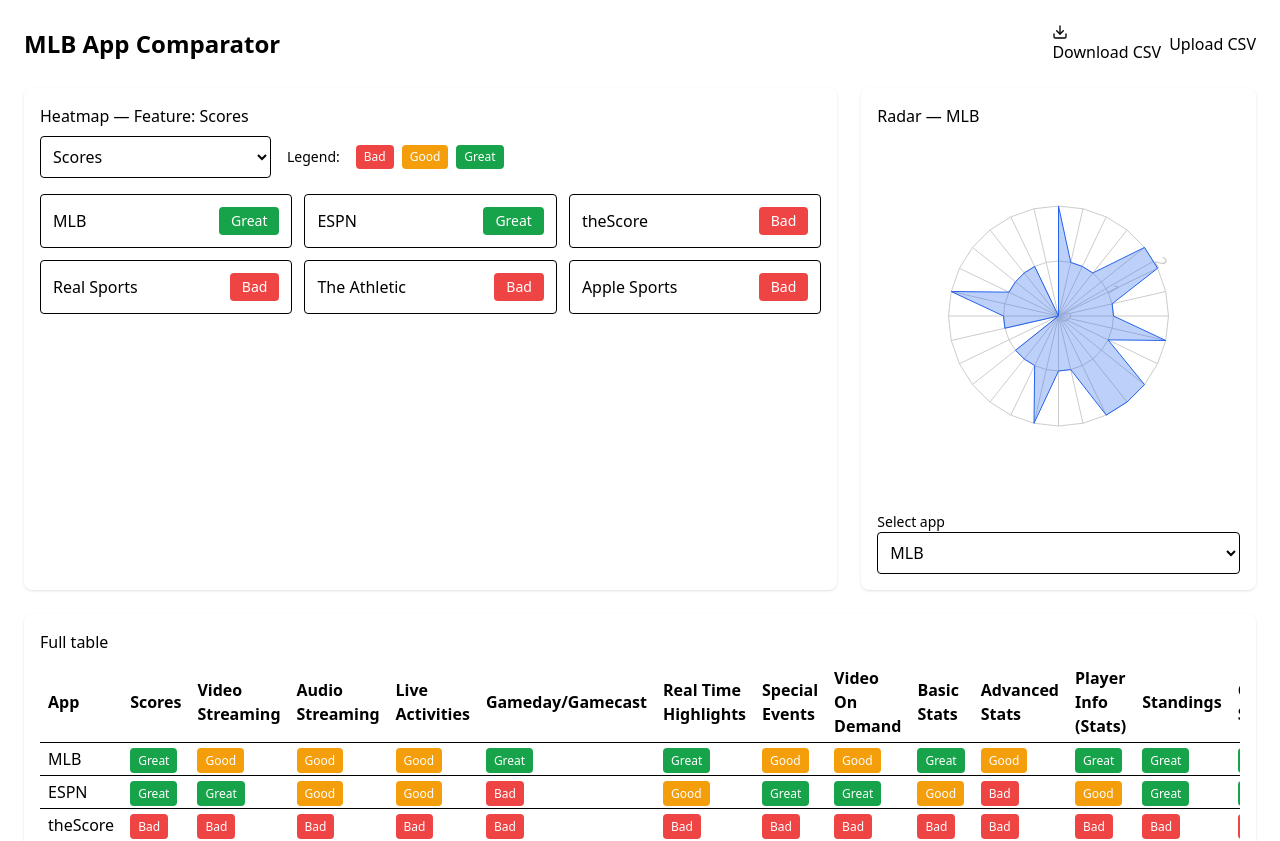
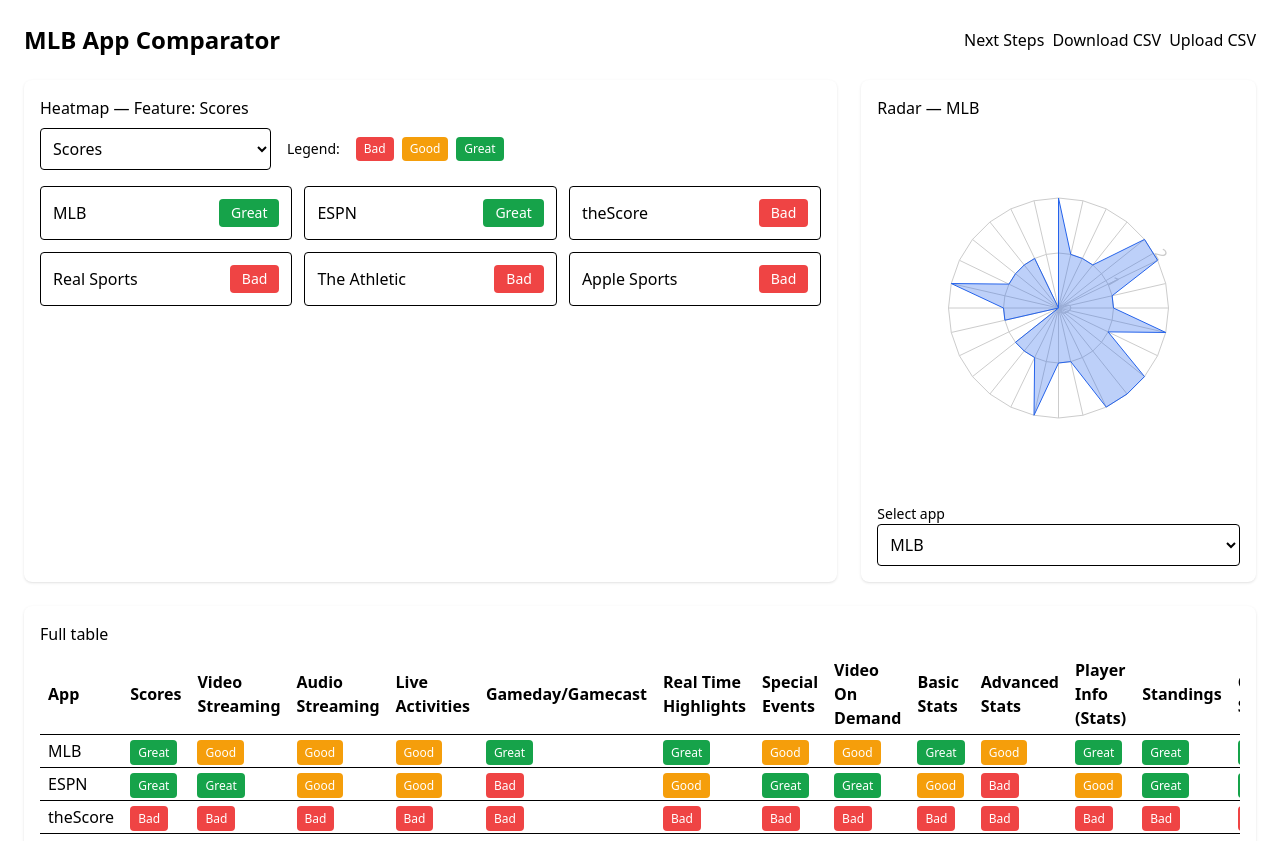
Before and after one commit to kyelindholm/mlbhackathon2025, a React (Create React App) app: page / in a window 1280 px wide. Shown: the top 841 px of the page. Built offline with nearby package versions, Linux system fonts and the light colour scheme.

Commit message:
remove download icon

```diff
--- a/src/App.js
+++ b/src/App.js
@@ -163,7 +163,8 @@
       <header className="flex items-center justify-between mb-6">
         <h1 className="text-2xl font-semibold">MLB App Comparator</h1>
         <div className="flex items-center gap-2">
-          <button className="btn" onClick={exportSampleCSV}><Download className="w-4 h-4 mr-2"/>Download CSV</button>
+          <button className="btn" title="Generate next steps">Next Steps</button>
+          <button className="btn" onClick={exportSampleCSV}>Download CSV</button>
           <label className="btn">
             Upload CSV
             <input type="file" accept="text/csv" className="hidden" onChange={(e)=>handleCSVUpload(e.target.files[0])} />
```
